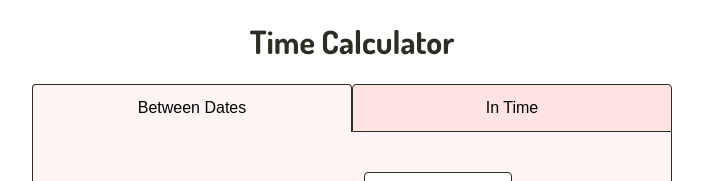
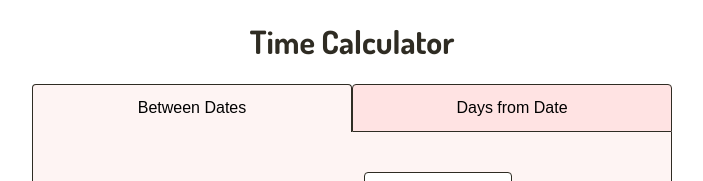
Before and after one commit to TBM85/demo-time-calculator, a Next.js app: page / in a window 1280 px wide. Shown: the top 181 px of the page, without its empty margins (288-991 px from the left). Built offline with nearby package versions, Linux system fonts and the light colour scheme.

Commit message:
Create a DaysFromDate component

```diff
--- /dev/null
+++ b/components/DaysFromDate.js
@@ -0,0 +1,11 @@
+import React from "react";
+
+const DaysFromDate = () => {
+  return (
+    <div className="tab">
+      <p>Days From Date Content</p>
+    </div>
+  );
+};
+
+export default DaysFromDate;
--- a/components/Tabs.js
+++ b/components/Tabs.js
@@ -1,8 +1,9 @@
 import { useState } from "react";
 import styles from "../styles/Tabs.module.css";
 import BetweenDates from "./BetweenDates";
+import DaysFromDate from "./DaysFromDate";
 
-const tabs = ["Between Dates", "In Time"];
+const tabs = ["Between Dates", "Days from Date"];
 
 const Tabs = () => {
   const [activeTab, setActiveTab] = useState(tabs[0]);
@@ -30,7 +31,7 @@ const Tabs = () => {
         ))}
       </ul>
       {isActive && <BetweenDates />}
-      {!isActive && <p>In Time Content</p>}
+      {!isActive && <DaysFromDate />}
     </div>
   );
 };
--- a/pages/index.js
+++ b/pages/index.js
@@ -16,14 +16,7 @@ export default function Home() {
 
       <main>
         <h1>Time Calculator</h1>
-        <Tabs>
-          <div>
-            <p>Between Dates Content</p>
-          </div>
-          <div>
-            <p>In Time Content</p>
-          </div>
-        </Tabs>
+        <Tabs />
       </main>
     </div>
   );
```
